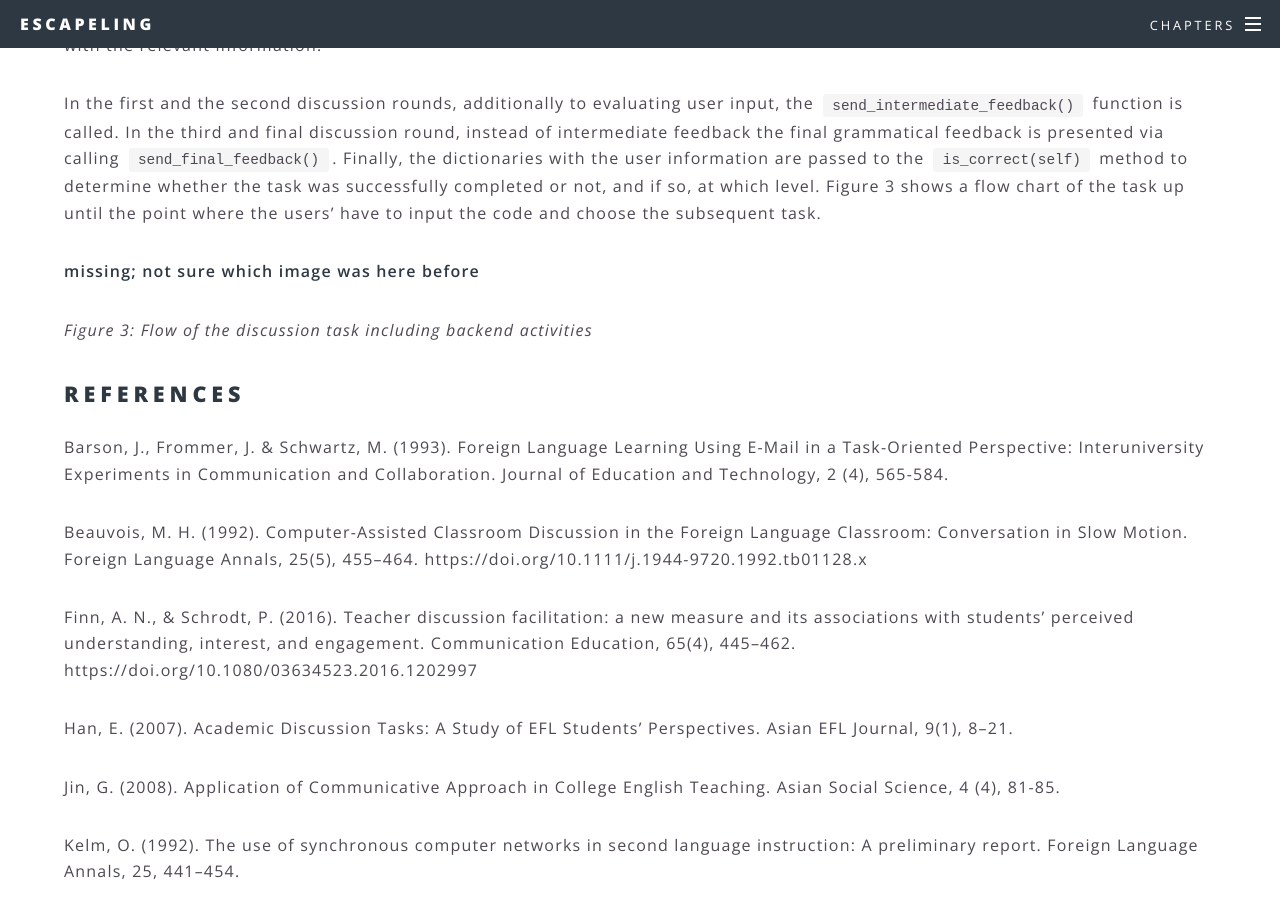
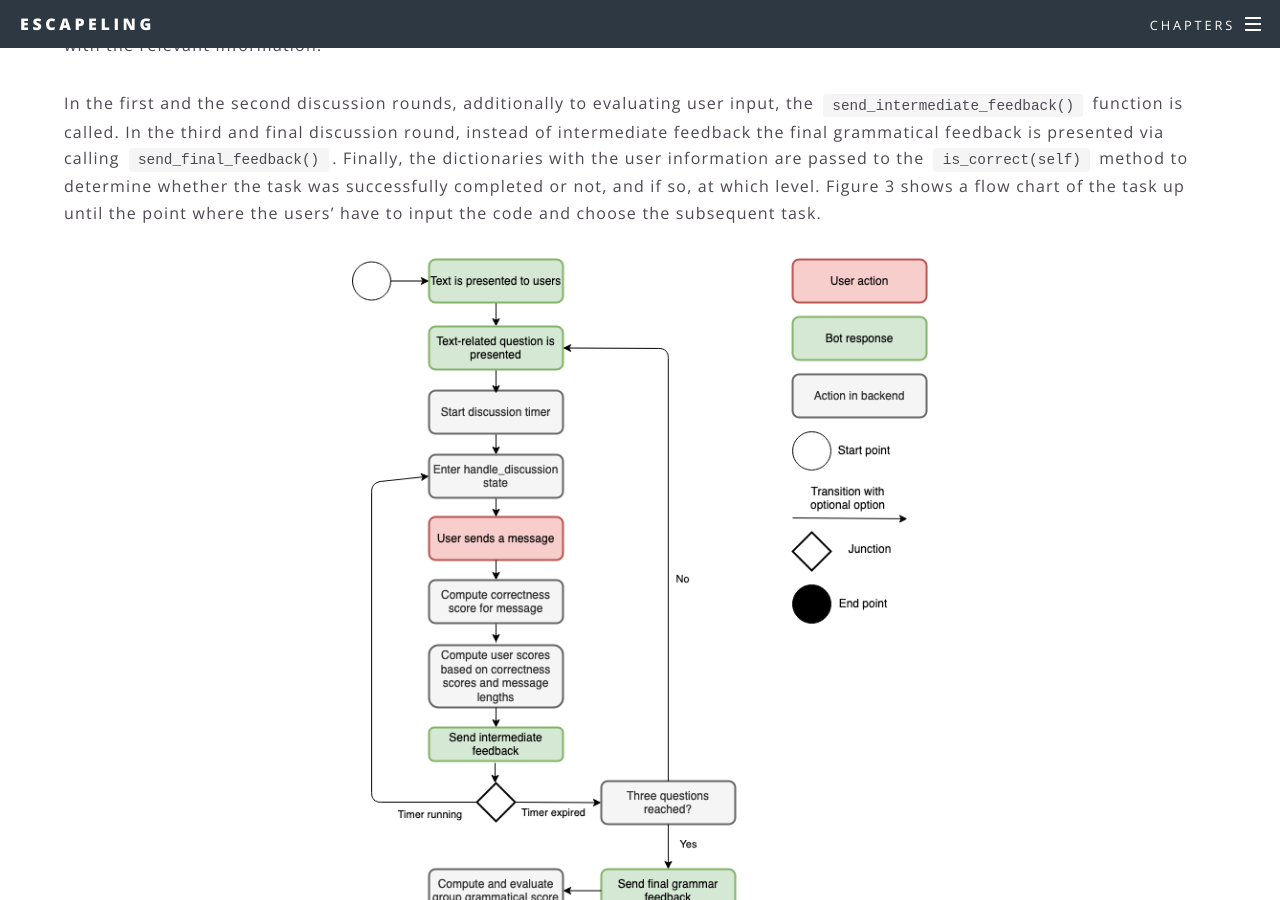
Before and after one commit to ALLUOS/ALLUOS.github.io, a Jekyll site: the page built from _posts/2021-03-02-discussion.md, in a window 1280 px wide and 900 px high, scrolled down 6436 px. Built offline with Jekyll 4.4.1, drawn with Linux system fonts in a browser that asks for light colours.

Commit message:
new discussion task flowchart

```diff
--- a/_posts/2021-03-02-discussion.md
+++ b/_posts/2021-03-02-discussion.md
@@ -121,7 +121,7 @@ In the first and the second discussion rounds, additionally to evaluating user i
 In the third and final discussion round, instead of intermediate feedback the final grammatical feedback is presented via calling `send_final_feedback()`.
 Finally, the dictionaries with the user information are passed to the `is_correct(self)` method to determine whether the task was successfully completed or not, and if so, at which level. Figure 3 shows a flow chart of the task up until the point where the users' have to input the code and choose the subsequent task.
 
-**missing; not sure which image was here before**
+<img src="{{ "" | relative_url }}/assets/images/DiscussionFlowchartS3.png" alt="Figure 3: Flow of the discussion task including backend activities" class="center">
 
 *Figure 3: Flow of the discussion task including backend activities*
 
```
